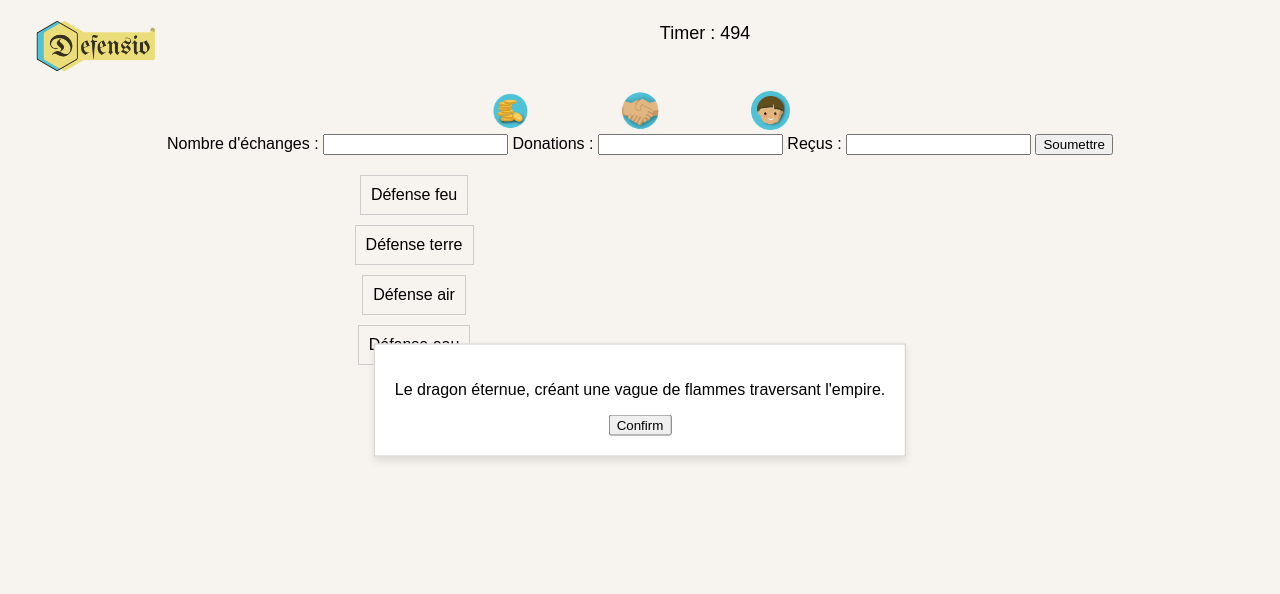
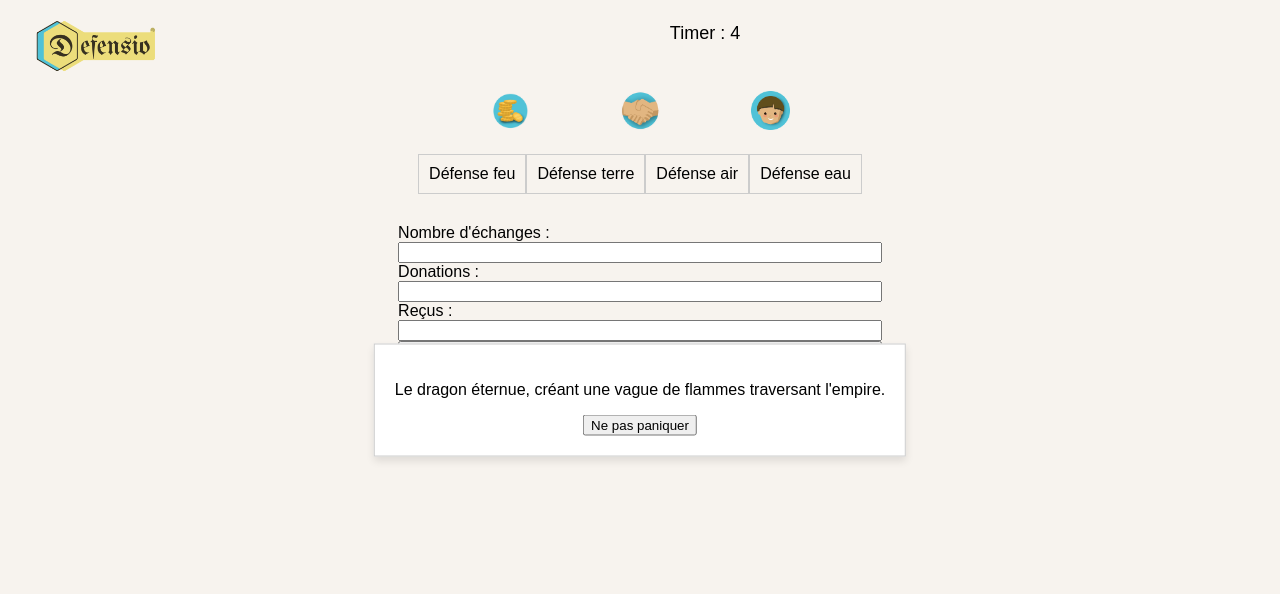
Before and after one commit to Cledins/defensio, a Flask app: page /second_phase in a window 1280 px wide. Shown: the top 594 px of the page. Run offline with Flask 3, Linux system fonts and the light colour scheme; parts of the project's set-up code (start-up, migrations or seed data) failed here and were passed over.

Commit message:
catastrophes_phase2

```diff
--- a/static/style2.css
+++ b/static/style2.css
@@ -46,11 +46,10 @@ body {
 }
 .additional-containers {
     padding: 20px;
-    width: 48%; /* Adjust the width as needed */
-    height: 400px;
+    width: 100%; /* Adjust the width as needed */
     display: flex;
-    flex-direction: column;
-    align-items: center; /* Center the elements horizontally in the container */
+    flex-direction: row;
+    align-items: left; /* Center the elements horizontally in the container */
 }
 
 .additional-container {
@@ -80,7 +79,7 @@ img {
 /* à rendre responsive */
 
 /* Style for the floating message */
-.floating-message {
+#floating-message1 {
     position: fixed;
     top: 50%;
     left: 50%;
@@ -88,6 +87,22 @@ img {
     background-color: #fff;
     border: 1px solid #ccc;
     padding: 20px;
+
+    text-align: center;
+    box-shadow: 0 4px 8px rgba(0, 0, 0, 0.1);
+    display: block; /* Initially hide the message */
+    z-index: 999; /* Ensure it's above other elements */
+}
+
+#floating-message2{
+    position: fixed;
+    top: 50%;
+    left: 50%;
+    transform: translate(-50%, -50%);
+    background-color: #fff;
+    border: 1px solid #ccc;
+    padding: 20px;
+
     text-align: center;
     box-shadow: 0 4px 8px rgba(0, 0, 0, 0.1);
     display: none; /* Initially hide the message */
--- a/templates/index.html
+++ b/templates/index.html
@@ -206,7 +206,7 @@
 
     // Add a button to confirm and navigate to the next page
     const confirmButton = document.createElement('button');
-    confirmButton.textContent = 'Confirm';
+    confirmButton.textContent = 'Confirmer';
     confirmButton.addEventListener('click', function () {
         // Redirect to the next page with query parameters
         const url = `/debrief1`;
--- a/templates/second_phase.html
+++ b/templates/second_phase.html
@@ -38,8 +38,16 @@
     </div>
 
     <div id="flex-container-3" class="flex-container">
-        <div id ="flex-container-4" class="flex-container">
-            <div id="dialog-container" class="flex-container">
+
+        <div class="additional-containers">
+            <!-- Additional flex containers (4 in this example) -->
+            <div class="additional-container">Défense feu</div>
+            <div class="additional-container">Défense terre</div>
+            <div class="additional-container">Défense air</div>
+            <div class="additional-container">Défense eau</div>
+        </div>
+
+
         <label for="exchanges">Nombre d'échanges : </label>
         <input type="number" id="exchanges" min="0">
 
@@ -50,32 +58,49 @@
         <input type="number" id="received" min="0">
 
         <button onclick="submitInputs()">Soumettre</button>
-            </div>
 
-        </div>
-        <div class="additional-containers">
-            <!-- Additional flex containers (4 in this example) -->
-            <div class="additional-container">Défense feu</div>
-            <div class="additional-container">Défense terre</div>
-            <div class="additional-container">Défense air</div>
-            <div class="additional-container">Défense eau</div>
-        </div>
+
     </div>
 
 
 
         <!-- Floating message container -->
-    <div id="floating-message" class="floating-message">
+    <div id="floating-message1" class="floating-message">
         <p>Le dragon éternue, créant une vague de flammes traversant l'empire.</p>
-        <button onclick="confirmMessage()">Confirm</button>
+        <button onclick="confirmMessage1()">Ne pas paniquer</button>
+    </div>
+
+    <div id="floating-message2" class="floating-message">
+        <p>Le dragon s'étire, ses ailes battent et l'empire doit résister à ces tempêtes.</p>
+        <button onclick="confirmMessage2()">Ne pas paniquer</button>
     </div>
 
 
+    <script>
+        let fireDefense, earthDefense, airDefense, waterDefense;
 
+        function confirmMessage1() {
+            // Decrease fire_defense by 5 (adjust the variable names based on your code)
+            fireDefense -= 5;
 
-    <script>
+            // Update the UI with the new defense values
+            updateUI();
+
+            document.getElementById('floating-message1').style.display = 'none';
+        }
+
+        function confirmMessage2() {
+            // Decrease air_defense by 5 (adjust the variable names based on your code)
+            airDefense -= 5;
+
+            // Update the UI with the new defense values
+            updateUI();
+
+            document.getElementById('floating-message2').style.display = 'none';
+        }
+
         // Set the duration of the timer in seconds
-        const timerDuration = 500; // Change this value to the desired duration
+        const timerDuration = 10; // Change this value to the desired duration
 
         let countdown = timerDuration;
         let countdownInterval;
@@ -92,13 +117,11 @@
                 timerElement.textContent = countdown;
             } else {
                 clearInterval(countdownInterval);
-            // Rajouter deuxième cataclysme
+                document.getElementById('floating-message2').style.display = 'block';
             }
         }
 
         startTimer();
-
-
     </script>
 
     <script>
@@ -114,6 +137,7 @@
             };
 
         var storedNumber = getCookie("number");
+
 
         function updateUI() {
             // Update gauge values
@@ -150,6 +174,9 @@
 
     </script>
 
+
+
+
     <!-- <script>
      function submitInputs() {
         // Get values from input elements
@@ -176,22 +203,5 @@
     }
 
 </script> -->
-
-<script>
-    // Function to confirm the message and decrease fire_defense by 5
-    function confirmMessage() {
-        // Decrease fire_defense by 5 (adjust the variable names based on your code)
-        defenseFeu -= 5;
-
-        // Hide the floating message
-        document.getElementById('floating-message').style.display = 'none';
-    }
-
-    // Show the floating message when the page loads
-    document.addEventListener('DOMContentLoaded', function () {
-        document.getElementById('floating-message').style.display = 'block';
-    });
-</script>
-
 </body>
 </html>
```
Also changed, not shown: templates/debrief1.html (+1 -44 lines), data.db. Lines whose indentation alone changed are shown as unchanged.
